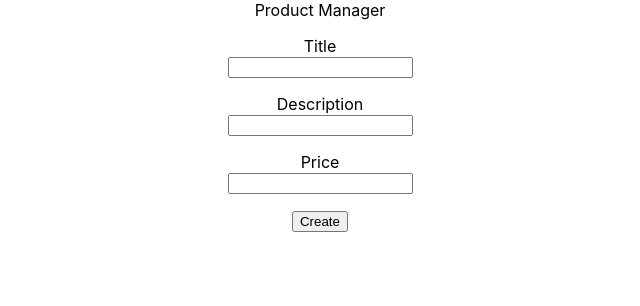
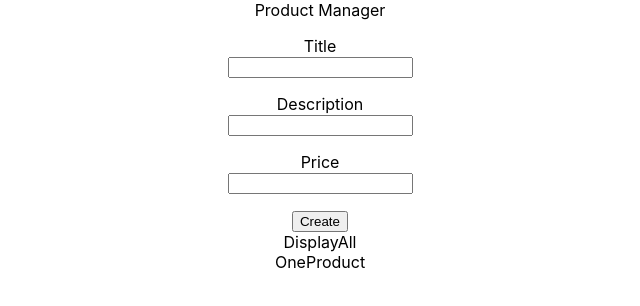
Before and after one commit to DuffyCory/MERN-TEST, a React (Create React App) app in the folder FullStack/myNewProject/client/: page / in a window 1280 px wide. Shown: the top 306 px of the page, without its empty margins (320-960 px from the left). Built offline with nearby package versions, Linux system fonts and the light colour scheme.

Commit message:
routes to react

```diff
--- a/FullStack/myNewProject/client/src/App.js
+++ b/FullStack/myNewProject/client/src/App.js
@@ -1,11 +1,16 @@
 import React from 'react';
 import './App.css';
 import ProductForm from './components/ProductForm';
+import DisplayAll from './components/DisplayAll';
+import OneProduct from './components/OneProduct';
+
 
 function App() {
   return (
     <div className="App">
       <ProductForm path="/" />
+      <DisplayAll />
+      <OneProduct />
     </div>
   );
 }
--- /dev/null
+++ b/FullStack/myNewProject/client/src/components/DisplayAll.js
@@ -0,0 +1,11 @@
+import React, {useEffect, useState} from 'react';
+
+const DisplayAll = (props) => {
+  return (
+    <div>
+        DisplayAll
+    </div>
+  )
+}
+
+export default DisplayAll;
--- /dev/null
+++ b/FullStack/myNewProject/client/src/components/OneProduct.js
@@ -0,0 +1,14 @@
+import React, { useState, useEffect } from 'react';
+
+
+
+const OneProduct = (props) => {
+
+  return (
+    <div>
+        OneProduct
+    </div>
+  )
+}
+
+export default OneProduct;
```
